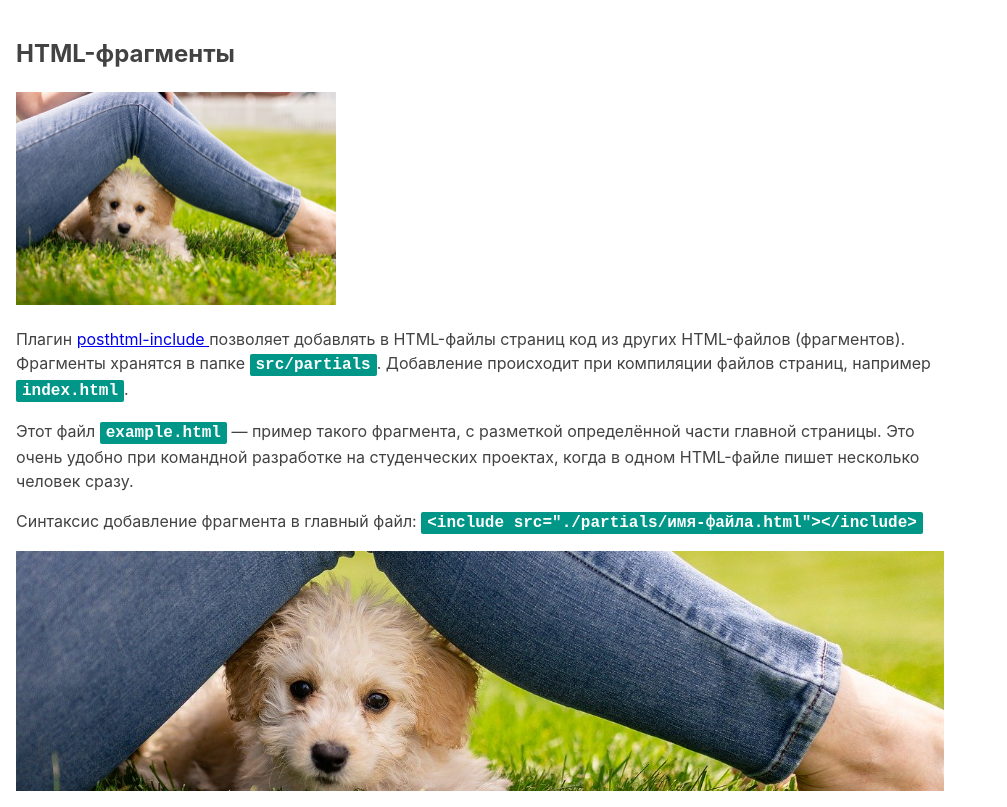
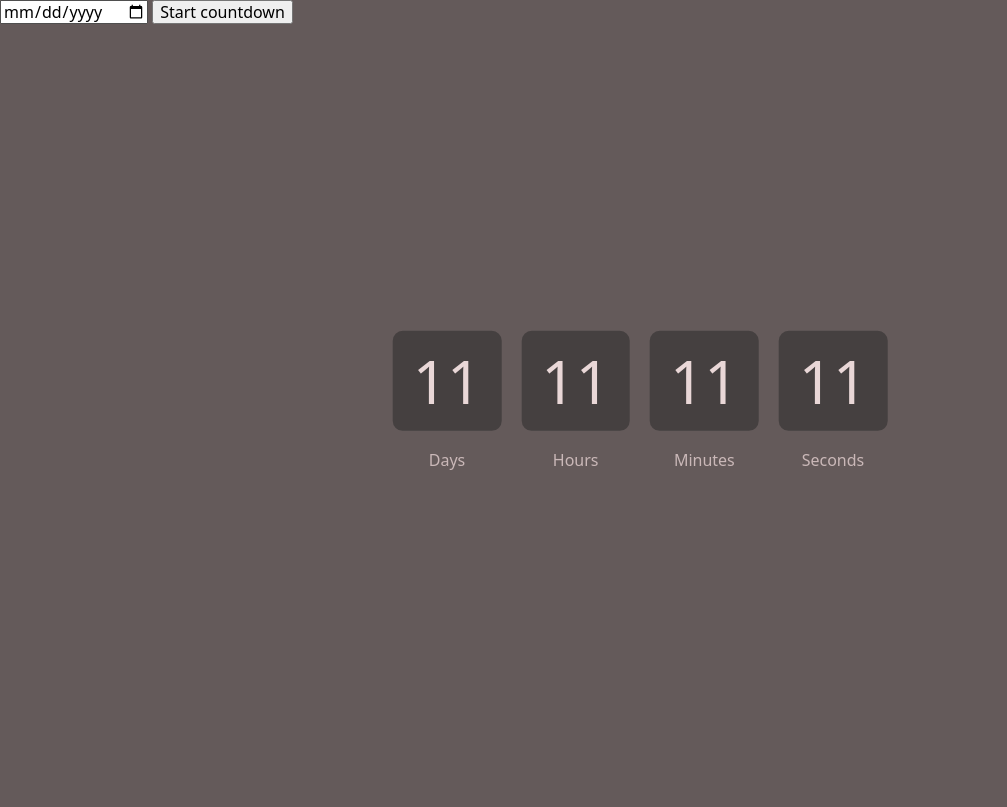
Before and after one commit to Maks2090/goit-js-hw-11-timer, a website built with Parcel: page src/index.html in a window 1280 px wide. Shown: the whole page, without its empty margins (0-1007 px from the left). Built offline with nearby package versions, Linux system fonts and the light colour scheme.

Commit message:
home work

```diff
--- a/src/index.html
+++ b/src/index.html
@@ -12,8 +12,30 @@
     />
   </head>
   <body>
-    <!-- Так добавляются фрагменты в главные HTML-файлы страниц. -->
-    <include src="./partials/example.html"></include>
+    <input type="date" id="date-selector" />
+    <button type="button" data-start>Start countdown</button>
+    <div class="timer" id="timer-1">
+      <div class="field">
+        <span class="value" data-value="days">11</span>
+        <span class="label">Days</span>
+      </div>
+
+      <div class="field">
+        <span class="value" data-value="hours">11</span>
+        <span class="label">Hours</span>
+      </div>
+
+      <div class="field">
+        <span class="value" data-value="mins">11</span>
+        <span class="label">Minutes</span>
+      </div>
+
+      <div class="field">
+        <span class="value" data-value="secs">11</span>
+        <span class="label">Seconds</span>
+      </div>
+    </div>
+
 
     <!-- Скрипт идёт последним в разметке. В нём уже подключен главный SASS-файл. -->
     <script src="./index.js"></script>
--- a/src/index.js
+++ b/src/index.js
@@ -1 +1,45 @@
 import './sass/main.scss';
+
+// new CountdownTimer({
+//     selector: '#timer-1',
+//     targetDate: new Date('Jul 17, 2022'),
+//   });
+
+
+// const timer1 = document.querySelector('.timer')
+
+
+
+
+// function getTimeComponents(time){
+
+//   const days = Math.floor(time / (1000 * 60 * 60 * 24));
+//   const hours = Math.floor((time % (1000 * 60 * 60 * 24)) / (1000 * 60 * 60));
+//   const mins = Math.floor((time % (1000 * 60 * 60)) / (1000 * 60));
+//   const secs = Math.floor((time % (1000 * 60)) / 1000);
+
+//   return {days, hours, mins, secs}
+// }
+
+function convertMs(ms) {
+    // Number of milliseconds per unit of time
+    const second = 1000;
+    const minute = second * 60;
+    const hour = minute * 60;
+    const day = hour * 24;
+
+    // Remaining days
+    const days = Math.floor(ms / day);
+    // Remaining hours
+    const hours = Math.floor((ms % day) / hour);
+    // Remaining minutes
+    const minutes = Math.floor(((ms % day) % hour) / minute);
+    // Remaining seconds
+    const seconds = Math.floor((((ms % day) % hour) % minute) / second);
+
+    return { days, hours, minutes, seconds };
+  }
+
+  console.log(convertMs(2000)); // {days: 0, hours: 0, minutes: 0, seconds: 2}
+  console.log(convertMs(140000)); //{days: 0, hours: 0, minutes: 2, seconds: 20}
+  console.log(convertMs(24140000)); // {days: 0, hours: 6, minutes: 42, seconds: 20}
--- a/src/sass/_example.scss
+++ b/src/sass/_example.scss
@@ -1,27 +1,39 @@
-.example {
-  font-family: -apple-system, BlinkMacSystemFont, 'Segoe UI', Roboto, Oxygen, Ubuntu, Cantarell,
-    'Open Sans', 'Helvetica Neue', sans-serif;
-  line-height: 1.5;
-  background-color: #fff;
-  color: #424242;
-  max-width: 960px;
-  padding: 16px;
+
+body {
+  background-color: #645a5a;
 }
 
-.example code {
-  font-family: monospace;
-  font-size: 16px;
-  font-weight: 700;
-  background-color: #009688;
-  color: #fff;
-  padding: 2px 6px;
-  border-radius: 2px;
+.timer {
+  position: absolute;
+  top: 50%;
+  left: 50%;
+  transform: translate(-50%, -50%);
 }
 
-.example .background {
-  height: 240px;
-  // Путь к изображениям из SASS-файла всегда такой, как из папки css
-  background-image: url('../images/demo.jpg');
-  background-size: cover;
-  background-position: center;
+.timer {
+  display: flex;
+  justify-content: center;
 }
+
+.field {
+  display: flex;
+  flex-direction: column;
+  padding: 10px;
+}
+
+.value {
+  font-size: 60px;
+  padding: 20px;
+  background-color: hsl(0, 4%, 26%);
+  color: #e9d7d7;
+  text-align: center;
+  border-radius: 10px;
+  margin-bottom: 20px;
+  line-height: 1;
+}
+
+.label {
+  font-size: 16px;
+  text-align: center;
+  color: #cab8b8;
+}
```
